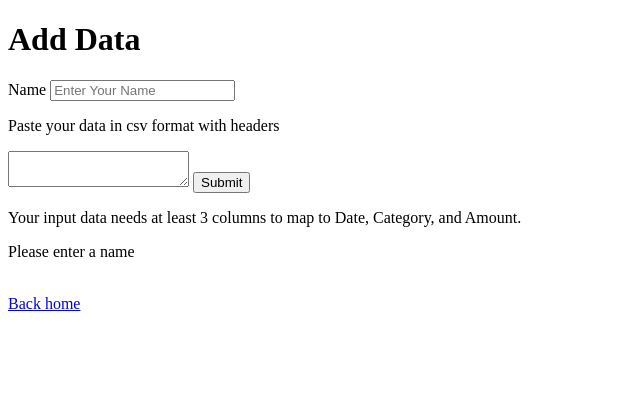
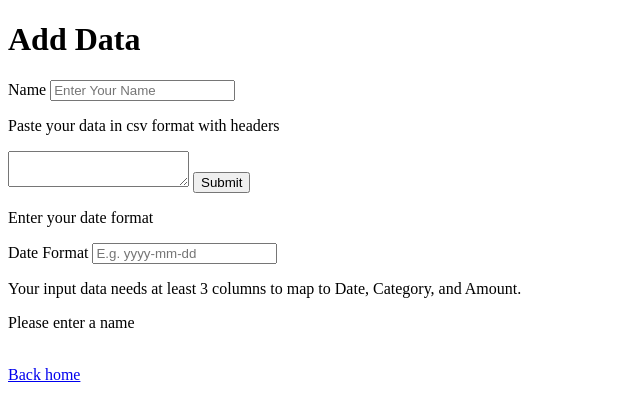
Before and after one commit to darricheng/couple-finance-analysis-app, a SvelteKit app: page /add-data in a window 1280 px wide. Shown: the top 418 px of the page, without its empty margins (0-640 px from the left). Built offline with nearby package versions, Linux system fonts and the light colour scheme.

Commit message:
Add ui for user to key in date format

```diff
--- a/src/routes/add-data/+page.svelte
+++ b/src/routes/add-data/+page.svelte
@@ -10,6 +10,7 @@
 	let validData: boolean;
 	let endOfHeaders = 0;
 	let namesOfAddedData: string[];
+	let dateFormat: string;
 
 	function processData() {
 		endOfHeaders = data.search(/\r?\n/);
@@ -32,7 +33,7 @@
 		let validCsv = mappedHeaders.join(',') + data.slice(endOfHeaders);
 
 		// TODO: handle the returned Result to show relevant success/failure messages to the user
-		invoke('parse_csv_to_state', { csvData: validCsv, name })
+		invoke('parse_csv_to_state', { csvData: validCsv, name, userDateFormat: dateFormat })
 			.then((value) => {
 				if (Array.isArray(value) && typeof value[0] === 'string') {
 					// Clear fields
@@ -70,6 +71,10 @@
 	<textarea bind:value={data} />
 	<button type="submit">Submit</button>
 </form>
+
+<p>Enter your date format</p>
+<label for="dateFormat">Date Format</label>
+<input id="dateFormat" placeholder="E.g. yyyy-mm-dd" bind:value={dateFormat} />
 
 {#if headers.length >= 3}
 	<h2>Map your columns to the required data columns</h2>
```
